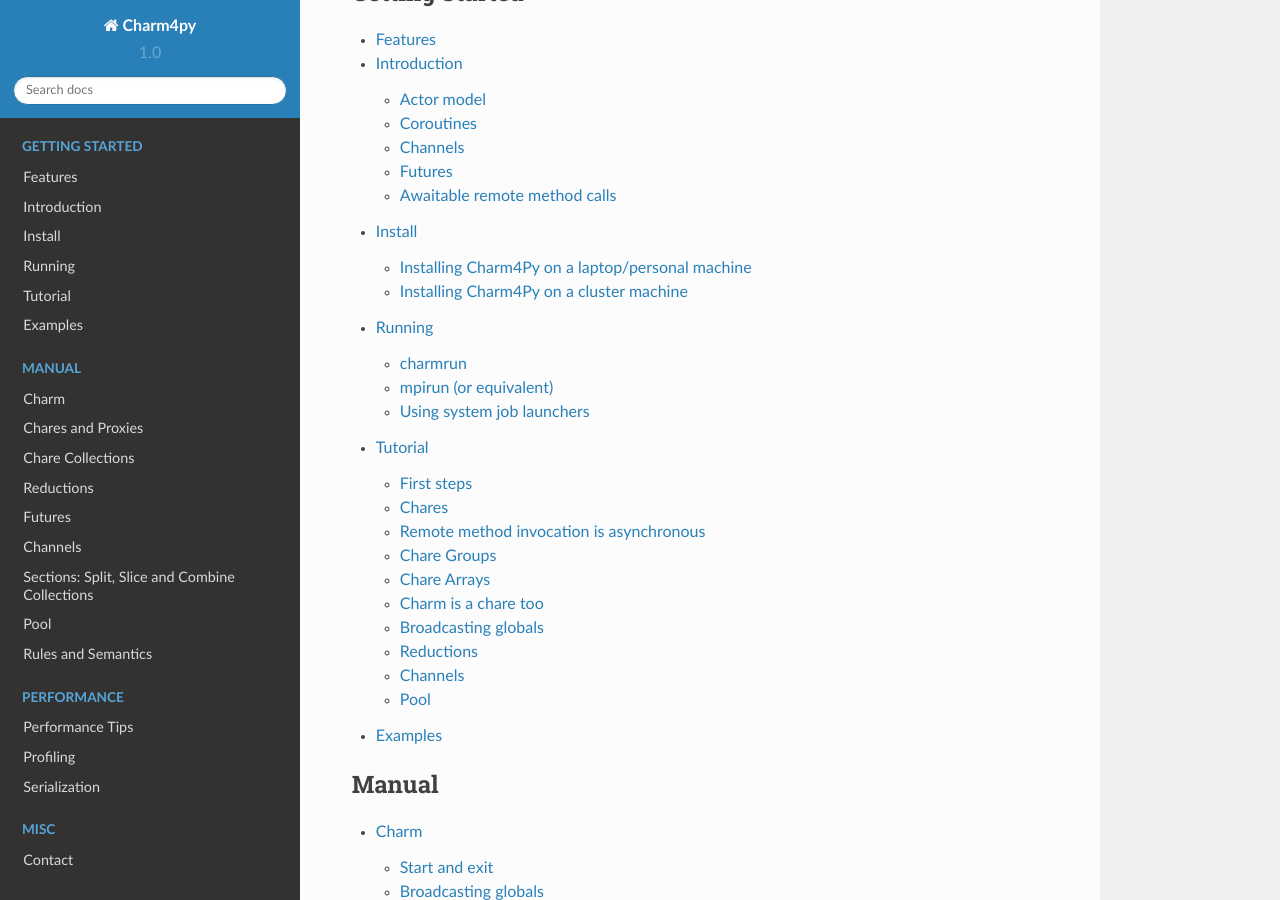
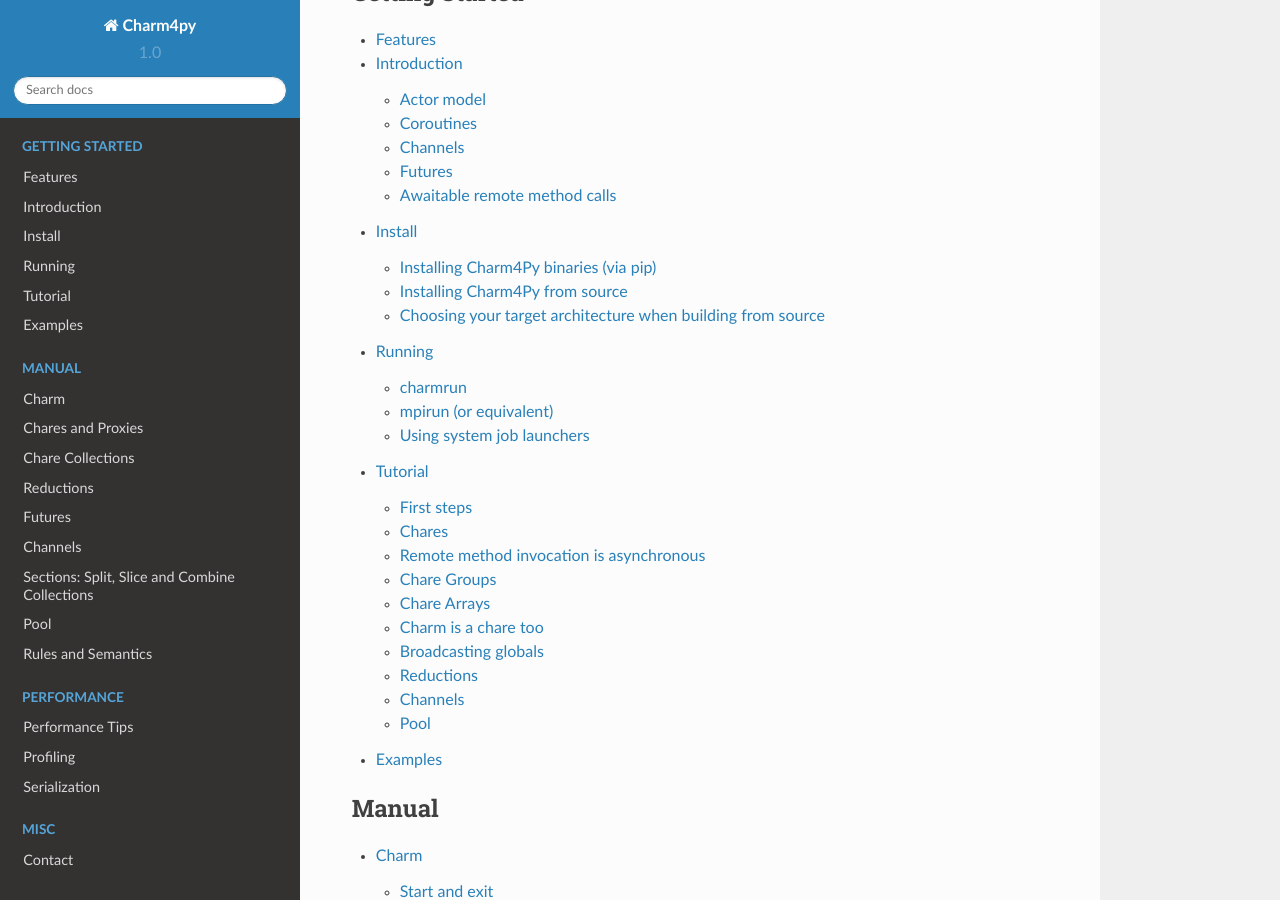
Before and after one commit to charmplusplus/charm4py, a Sphinx documentation site: the page built from docs/index.rst, in a window 1280 px wide and 900 px high, scrolled down 348 px. Built offline with Sphinx 7.4.7 and the Read the Docs theme 2.0.0, drawn with Linux system fonts in a browser that asks for light colours; part of the change alters nothing that is shown.

Commit message:
updating installation instructions

```diff
--- a/docs/install.rst
+++ b/docs/install.rst
@@ -7,59 +7,65 @@ Install
 Charm4py runs on Linux, macOS, Windows, Raspberry Pi, and a wide variety of clusters and
 supercomputer environments (including many supercomputers in the TOP500).
 
-Charm4py runs on Python 3.4+. Charm4py has been tested with the
+Charm4py runs on Python 3.7+. Charm4py has been tested with the
 following Python implementations:
 CPython (most common implementation) and PyPy_.
 
 
 .. _PyPy: https://pypy.org
 
+Installing Charm4Py binaries (via pip)
+---------------------------------------
 
-Installing Charm4Py on a laptop/personal machine
-------------------------------------------------
+The easiest way to install Charm4Py is via pip. Currently, pip wheels are available for Linux and macOS.
 
-This install process covers the installation of Charm4Py on a laptop or personal machine, as opposed to a cluster.
+To install the latest release of Charm4Py, run::
+
+    $ pip install charm4py
+
+This will install the latest stable release of Charm4Py, using the default underlying Charm++ build
+(see the `Charm++ manual`_ for more information on the different builds of Charm++). If you want to
+use a specific Charm++ build, you can install and build Charm4Py from source.
+
+Installing Charm4Py from source
+------------------------------------------------------------
+
+This install process covers the installation of Charm4Py from source.
 
 Before installing, you need the following prerequisites:
-    - CPython: numpy, greenlet and cython (``pip3 install 'numpy>=1.10.0' cython greenlet``)
+    - CPython: numpy, greenlet and cython (``pip install numpy>=1.10.0 greenlet>=3.0.0 cython>=3.0.0``)
     - PyPy: none
 
 You can get these prerequisites by running the following command::
 
-    $ pip3 install -r requirements.txt
+    $ pip install -r requirements.txt
 
 The first step is to clone the Charm4py repository from Git::
 
     $ git clone https://github.com/charmplusplus/charm4py.git
     $ cd charm4py
 
-Next, create a folder called charm_src in the charm4py repo, and then clone the Charm++ repo
-into that folder::
+Next, clone the Charm++ repo into charm_src::
 
-    $ mkdir charm_src && cd charm_src
-    $ git clone https://github.com/charmplusplus/charm.git
+    $ git clone https://github.com/charmplusplus/charm.git charm_src/charm
 
-Once this is done, there are two ways to build Charm4py. The first way is to change back up
-into the Charm4Py directory and run the install script::
+Once this is done, there are two ways to build Charm4py. The first is to simply run the installation
+from the Charm4py root. This method will use the default Charm++ backend::
 
     $ cd ..
-    $ python3 setup.py install
+    $ pip install .
 
-The other option is to manually build Charm++ before building Charm4py. To do this, change to
-the charm directory and run the following build command::
+The other option is to manually build Charm++ before building Charm4py. This may be necessary
+if you want to configure Charm++ differently from the default. To do this, change to
+the charm directory and run the following build command, then build Charm4Py::
 
     $ cd charm
-    $ ./build charm4py netlrts-<os>-<architecture> -j<N> --with-production
+    $ ./build charm4py <target-architecture> -j<N> --with-production
+    $ cd ../..
+    $ pip install .
 
-For building on a laptop, you must use a netlrts build of Charm4Py. Check the Charm++ documentation
-to identify the correct os and architecture command to pass into the build command. The -j option
-is a cmake option that launches N threads for the make.
-
-Then, return to the charm4py directory and run setup.py::
-
-    $ cd ../..
-    $ python3 setup.py install
-
+Finally, if necessary, when installing dependencies or when running the install script, add the --user
+option to the Python command to complete the installation without permission errors.
 
 After building, you can run Charm4py examples. One example you can try is
 array_hello.py, which can be run as follows::
@@ -67,22 +73,23 @@ array_hello.py, which can be run as follows::
     $ cd examples/hello
     $ python -m charmrun.start +p2 array_hello.py
 
-Installing Charm4Py on a cluster machine
-----------------------------------------
+Choosing your target architecture when building from source
+------------------------------------------------------------
 
-To install Charm4Py on a cluster machine, you will generally follow the same steps as above, but
-with the following changes. First, when building Charm++, use the MPI build instead of the netlrts
-build::
+When building from source, as described above, you must chose the appropriate target architecture.
+
+For building on a laptop or personal machine, you must use a netlrts build of Charm4Py.
+For example, to build for a personal machine running macOS with ARM processors, using 4 cmake
+threads, you would run::
+
+    $ ./build charm4py netlrts-darwin-arm -j4 --with-production
+
+To install Charm4Py on a cluster machine, you will generally want to chose a different backend.
+For example, to use Charm4Py with MPI, build the Charm backend as follows::
 
     $ ./build charm4py mpi-<os>-<architecture> -j<N> --with-production
 
-Next, pass in the MPI option to the python setup script::
-
-    $ python3 setup.py install --mpi
-
-Finally, if necessary, when installing dependencies or when running the install script, add the --user
-option to the Python command to complete the installation without permission errors.
-
-
+Check the Charm++ documentation to identify the correct os and architecture command
+to pass into the build command.
 
 .. _manual: https://charm.readthedocs.io/en/latest/charm++/manual.html#installing-charm
```
